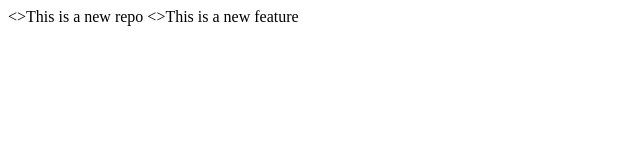
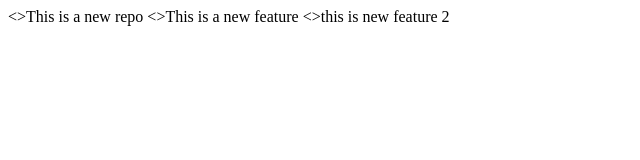
Before and after one commit to Shital613/LocalRepo, a plain HTML site: page index.html in a window 1280 px wide. Shown: the whole page, without its empty margins (0-640 px from the left). Drawn offline with Linux system fonts and the light colour scheme.

Commit message:
feature2

```diff
--- a/index.html
+++ b/index.html
@@ -1,2 +1,3 @@
 <>This is a new repo</>
 <>This is a new feature </>
+<>this is new feature 2</>
```
